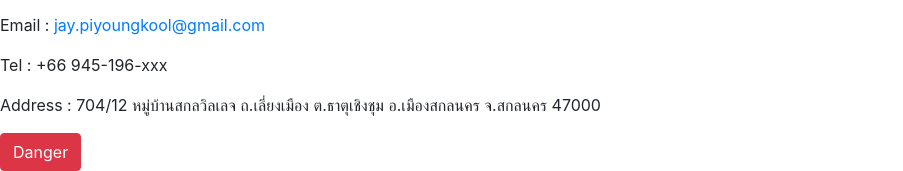
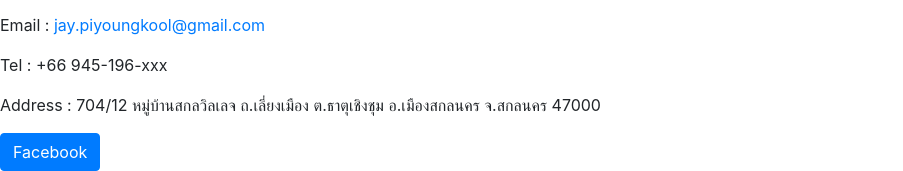
Before and after one commit to Kid-Mai-Aok/Kid-Mai-Aok.github.io, a plain HTML site: page Member1.html in a window 1280 px wide. Shown: the part 1483-1654 px from the top of the page, without its empty margins (0-903 px from the left). Drawn offline with nearby package versions, Linux system fonts and the light colour scheme.

Commit message:
Update Member1.html

```diff
--- a/Member1.html
+++ b/Member1.html
@@ -48,6 +48,6 @@
  </p>
     <p > Tel : +66 945-196-xxx </p>
        <p > Address : 704/12 หมู่บ้านสกลวิลเลจ ถ.เลี่ยงเมือง ต.ธาตุเชิงชุม อ.เมืองสกลนคร จ.สกลนคร 47000  </p>
-    <button type="button" class="btn btn-danger">Danger</button>
+    <button type="button" class="btn btn-primary">Facebook</button>
   </body>
 </html>
```
